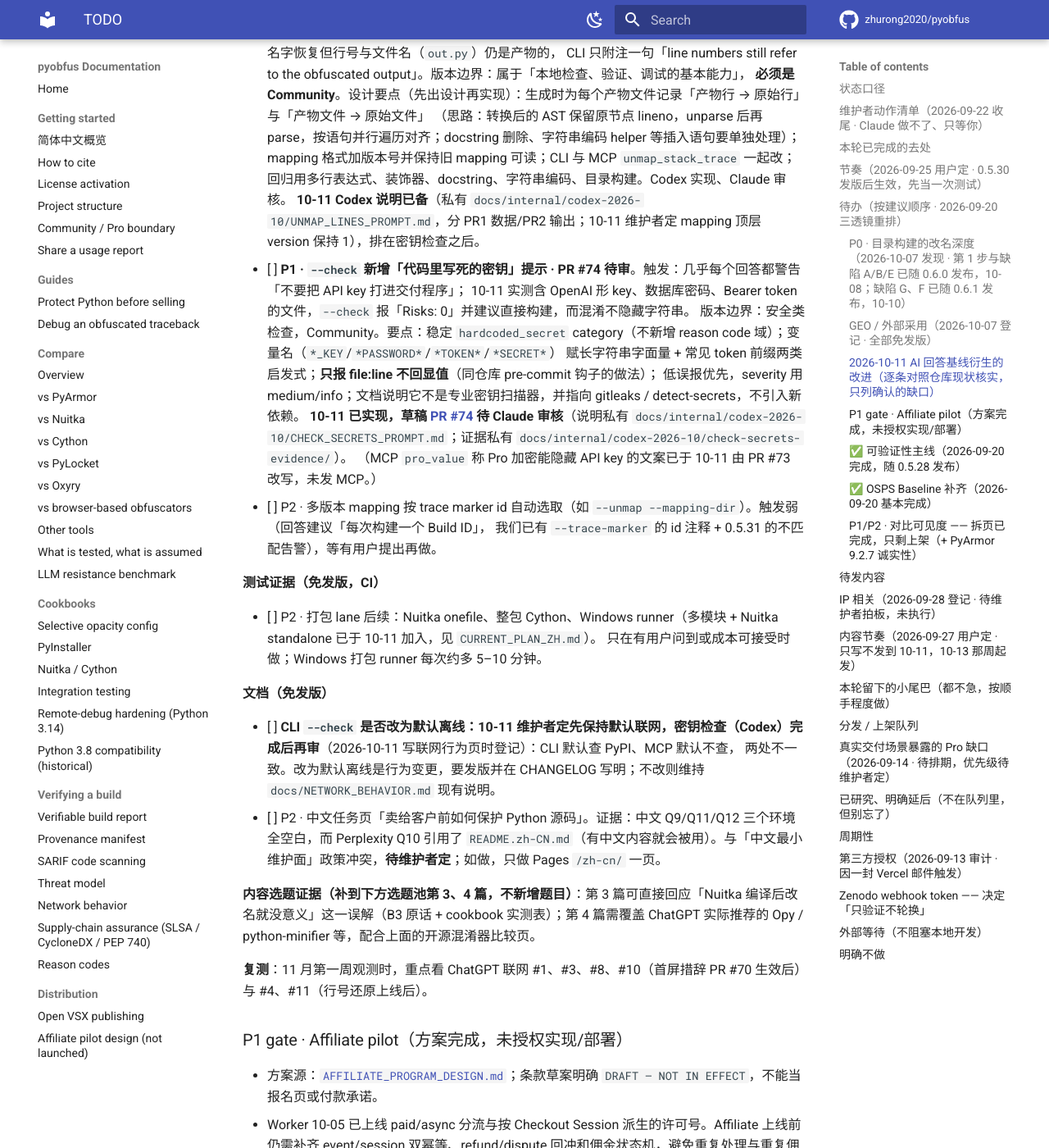
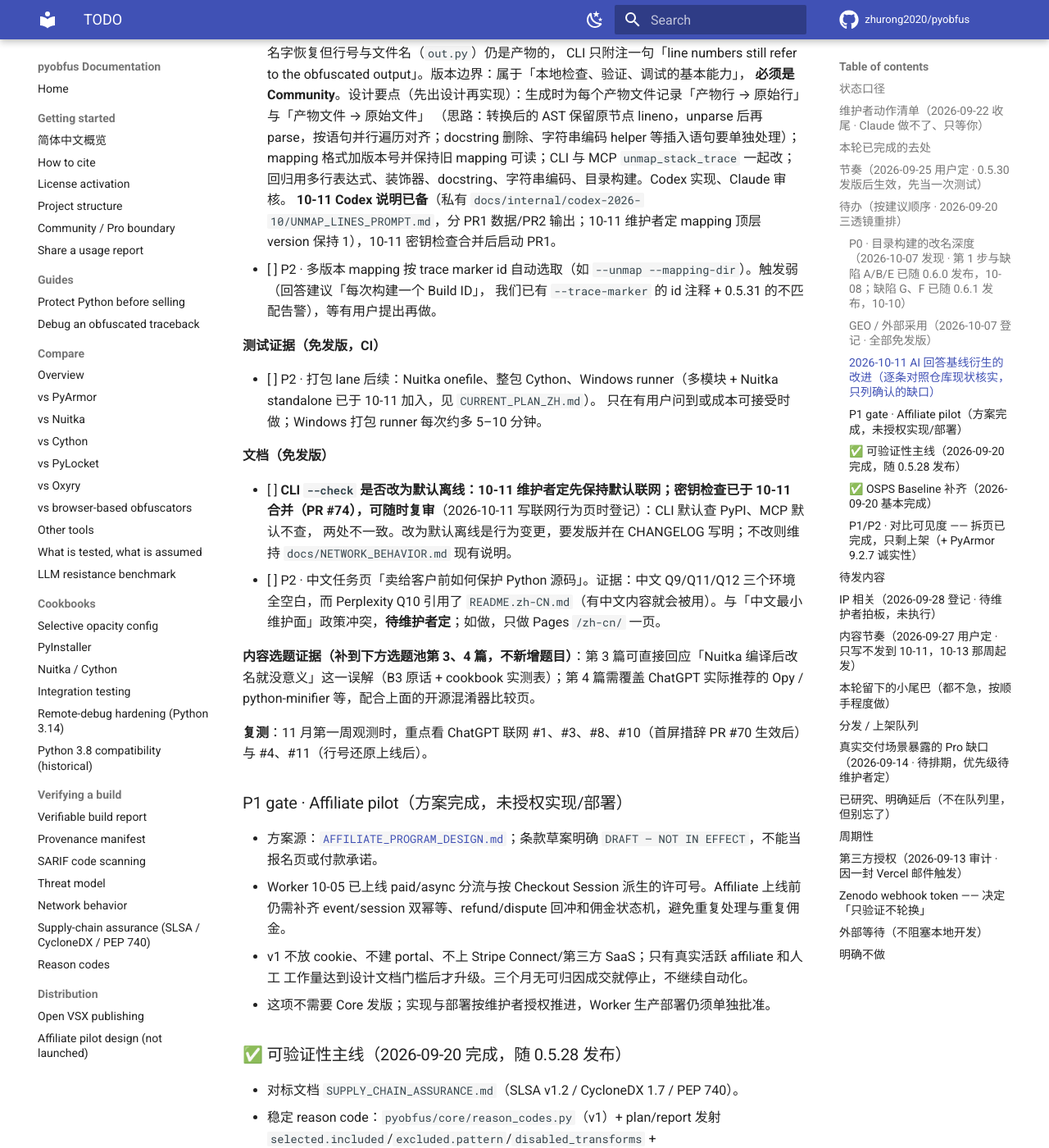
Before and after one commit to zhurong2020/pyobfus, an MkDocs documentation site: the page built from docs/TODO.md, in a window 1280 px wide and 1400 px high, scrolled down 8491 px. Shown: the whole window at 82% size. Built offline with MkDocs 1.6.1 and Material for MkDocs 9.7.7, drawn with Linux system fonts in a browser that asks for light colours; comment, search, counter and statistics services are not loaded.

Commit message:
docs: record hardcoded-secret advisory merge and start unmap line map
Co-Authored-By: Claude Opus 5.5 <noreply@anthropic.com>

```diff
--- a/docs/TODO.md
+++ b/docs/TODO.md
@@ -237,14 +237,7 @@ AI 代码、源码不上传（问题在**没被检索到**，不是缺内容）
       （思路：转换后的 AST 保留原节点 lineno，unparse 后再 parse，按语句并行遍历对齐；docstring 删除、字符串编码 helper
       等插入语句要单独处理）；mapping 格式加版本号并保持旧 mapping 可读；CLI 与 MCP `unmap_stack_trace` 一起改；
       回归用多行表达式、装饰器、docstring、字符串编码、目录构建。Codex 实现、Claude 审核。
-      **10-11 Codex 说明已备**（私有 `docs/internal/codex-2026-10/UNMAP_LINES_PROMPT.md`，分 PR1 数据/PR2 输出；10-11 维护者定 mapping 顶层 version 保持 1），排在密钥检查之后。
-- [ ] **P1 · `--check` 新增「代码里写死的密钥」提示 · PR #74 待审**。触发：几乎每个回答都警告「不要把 API key 打进交付程序」；
-      10-11 实测含 OpenAI 形 key、数据库密码、Bearer token 的文件，`--check` 报「Risks: 0」并建议直接构建，而混淆不隐藏字符串。
-      版本边界：安全类检查，Community。要点：稳定 `hardcoded_secret` category（不新增 reason code 域）；变量名（`*_KEY`/`*PASSWORD*`/`*TOKEN*`/`*SECRET*`）
-      赋长字符串字面量 + 常见 token 前缀两类启发式；**只报 file:line 不回显值**（同仓库 pre-commit 钩子的做法）；
-      低误报优先，severity 用 medium/info；文档说明它不是专业密钥扫描器，并指向 gitleaks / detect-secrets，不引入新依赖。
-      **10-11 已实现，草稿 [PR #74](https://github.com/zhurong2020/pyobfus/pull/74) 待 Claude 审核**（说明私有 `docs/internal/codex-2026-10/CHECK_SECRETS_PROMPT.md`；证据私有 `docs/internal/codex-2026-10/check-secrets-evidence/`）。
-      （MCP `pro_value` 称 Pro 加密能隐藏 API key 的文案已于 10-11 由 PR #73 改写，未发 MCP。）
+      **10-11 Codex 说明已备**（私有 `docs/internal/codex-2026-10/UNMAP_LINES_PROMPT.md`，分 PR1 数据/PR2 输出；10-11 维护者定 mapping 顶层 version 保持 1），10-11 密钥检查合并后启动 PR1。
 - [ ] P2 · 多版本 mapping 按 trace marker id 自动选取（如 `--unmap --mapping-dir`）。触发弱（回答建议「每次构建一个 Build ID」，
       我们已有 `--trace-marker` 的 id 注释 + 0.5.31 的不匹配告警），等有用户提出再做。
 
@@ -255,7 +248,7 @@ AI 代码、源码不上传（问题在**没被检索到**，不是缺内容）
 
 **文档（免发版）**
 
-- [ ] **CLI `--check` 是否改为默认离线：10-11 维护者定先保持默认联网，密钥检查（Codex）完成后再审**（2026-10-11 写联网行为页时登记）：CLI 默认查 PyPI、MCP 默认不查，
+- [ ] **CLI `--check` 是否改为默认离线：10-11 维护者定先保持默认联网；密钥检查已于 10-11 合并（PR #74），可随时复审**（2026-10-11 写联网行为页时登记）：CLI 默认查 PyPI、MCP 默认不查，
       两处不一致。改为默认离线是行为变更，要发版并在 CHANGELOG 写明；不改则维持 `docs/NETWORK_BEHAVIOR.md` 现有说明。
 - [ ] P2 · 中文任务页「卖给客户前如何保护 Python 源码」。证据：中文 Q9/Q11/Q12 三个环境全空白，而 Perplexity Q10 引用了
       `README.zh-CN.md`（有中文内容就会被用）。与「中文最小维护面」政策冲突，**待维护者定**；如做，只做 Pages `/zh-cn/` 一页。
```
Also changed, not shown: docs/CURRENT_PLAN_ZH.md (+7 -0 lines).
